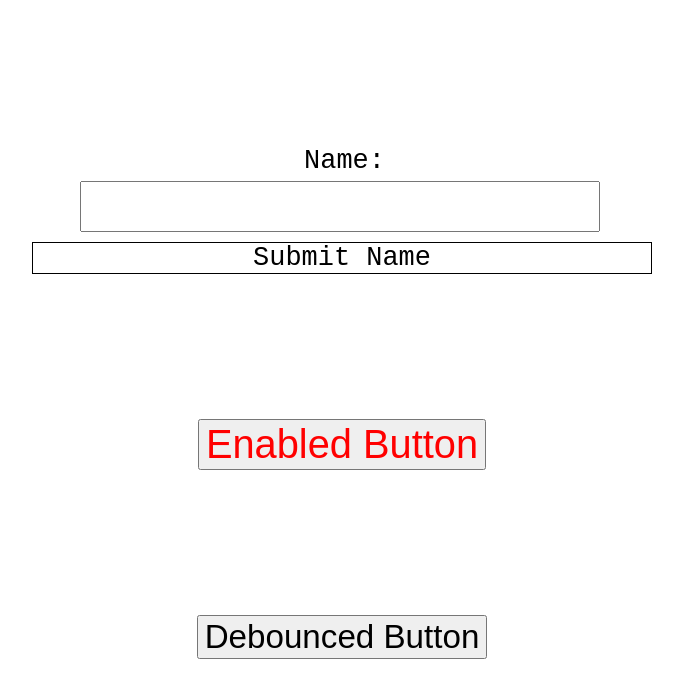
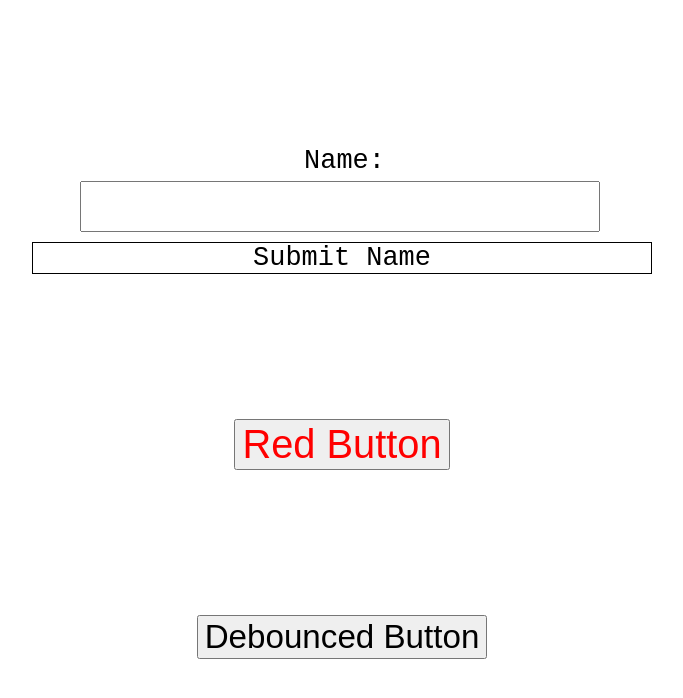
Before and after one commit to cbayer97/testing-react-components-demo, a React (Create React App) app: page / in a window 1280 px wide. Shown: the top 698 px of the page, without its empty margins (303-986 px from the left). Built offline with nearby package versions, Linux system fonts and the light colour scheme.

Commit message:
Rename Button

```diff
--- a/src/best-practices/App.tsx
+++ b/src/best-practices/App.tsx
@@ -2,7 +2,7 @@ import React from 'react'
 
 import { NameInput } from './NameInput'
 import { SubmitButton } from './SubmitButton'
-import { EnabledButton } from './EnabledButton'
+import { RedButton } from './RedButton'
 import { DebouncedButton } from './DebouncedButton'
 
 export const App: React.FC = () => (
@@ -14,7 +14,7 @@ export const App: React.FC = () => (
     <br />
     <br />
     <br />
-    <EnabledButton />
+    <RedButton />
     <br />
     <br />
     <br />
--- a/src/best-practices/EnabledButton.tsx
+++ /dev/null
@@ -1,7 +0,0 @@
-import React from 'react'
-
-export const EnabledButton: React.FC = () => (
-  <div style={{ color: 'red' }}>
-    <button>Enabled Button</button>
-  </div>
-)
--- /dev/null
+++ b/src/best-practices/RedButton.tsx
@@ -0,0 +1,7 @@
+import React from 'react'
+
+export const RedButton: React.FC = () => (
+  <div style={{ color: 'red' }}>
+    <button>Red Button</button>
+  </div>
+)
```
Also changed, not shown: 1 other file (tests, documents, lock files or other folders).
